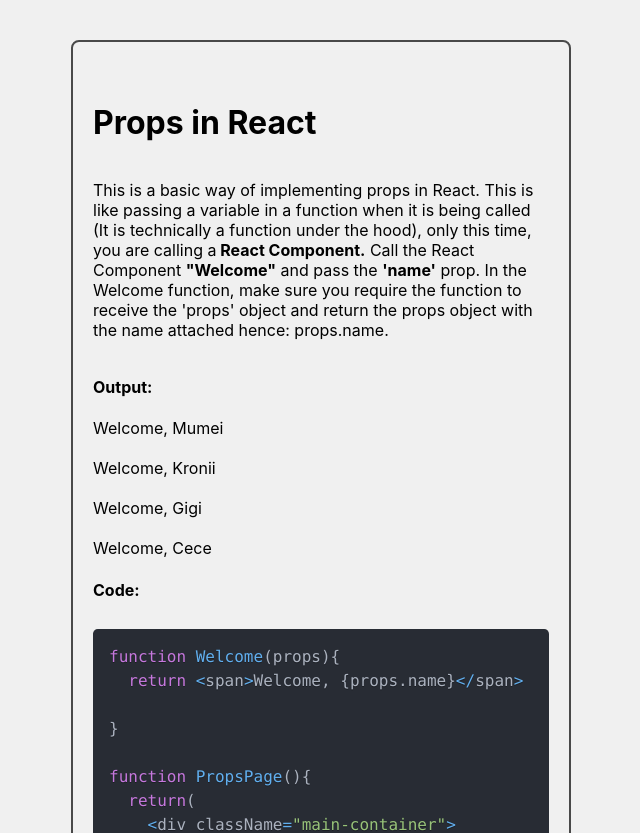
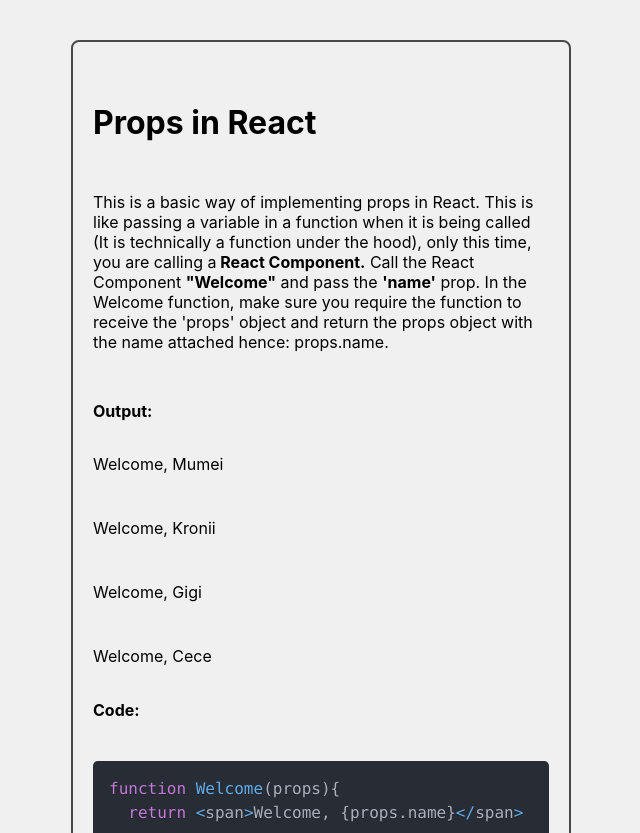
Before and after one commit to kevinzekee/Practice-React, a React (Create React App) app: page /PropsPage in a window 1280 px wide. Shown: the top 833 px of the page, without its empty margins (319-959 px from the left). Built offline with nearby package versions, Linux system fonts and the light colour scheme.

Commit message:
Improve UI

```diff
--- a/src/pages/CounterPage.js
+++ b/src/pages/CounterPage.js
@@ -33,6 +33,7 @@
 
     return(
         <div className='main-container'>
+            <div className='second-container'>
                 <h1>React Hooks: useState</h1>
                 <p>In order to not deal with constantly reloading pages to reflect updated values, you can access what's called a useState Hook in React.
                     It is part of the React Hooks API that lets you use local component state, and re-render the component to reflect the update locally, meaning you don't have to reload
@@ -56,6 +57,7 @@
                 <br></br>
                 <HomeButton/>
             </div>
+        </div>
     )
 }
 
--- a/src/pages/PropsPage.js
+++ b/src/pages/PropsPage.js
@@ -32,6 +32,7 @@
 function PropsPage(){
   return(
     <div className="main-container">
+      <div className='second-container'>
         <h1>Props in React</h1>
         <p>
           This is a basic way of implementing props in React. This is like passing a variable in a function when it is being called (It is technically a function under the hood), only this time, you are calling a
@@ -53,6 +54,7 @@
         <br></br>
         <HomeButton/>
         </div>
+    </div>
 
   )
 }
--- a/src/pages/TemperaturePage.js
+++ b/src/pages/TemperaturePage.js
@@ -57,6 +57,7 @@
 
     return(
         <div className='main-container'>
+            <div className='second-container'>
                 <h1>React Hooks: useState</h1>
                 <p>This is another application of useState.
                     In the code synatx of the TemperatureInput function, curly braces are used to initalize props of label, value and onChange.
@@ -71,7 +72,7 @@
                 <ShowCode codeString = {codeBlock}/>
                 <br></br>
                 <HomeButton/>
-
+            </div>
         </div>
     )
 }
--- a/src/pages/TimerPage.js
+++ b/src/pages/TimerPage.js
@@ -40,6 +40,7 @@
 
   return (
     <div className="main-container">
+      <div className="second-container">
         <h1>Timer</h1>
         <p>This is a basic implementation of the useEffect Hook in React. useEffect is used for side effects. A side effect is an effect that happens outside a component,
           unlike useState where it directly re-renders a component, useEffect only runs after a component render.
@@ -53,6 +54,7 @@
         <br></br>
         <HomeButton/>
         </div>
+    </div>
   );
 }
 
```
Lines whose indentation alone changed are shown as unchanged.
